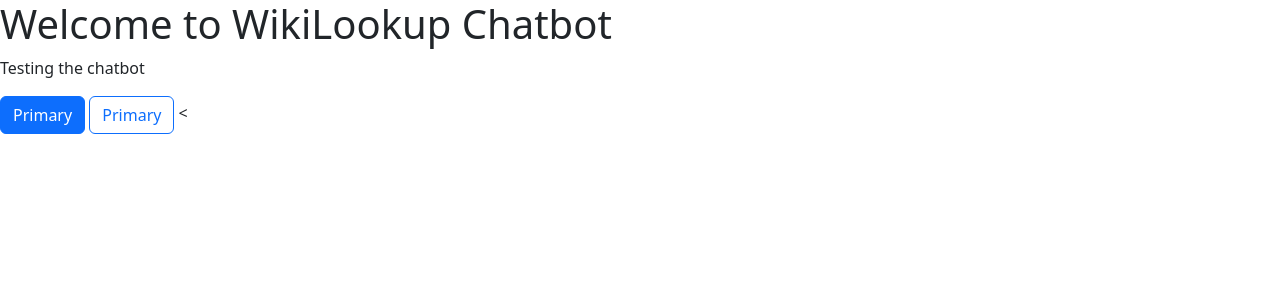
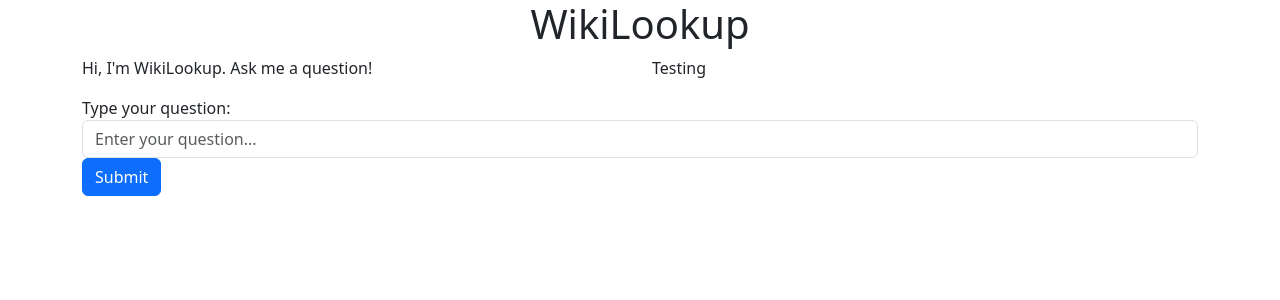
Before and after one commit to kdatwood/WikiLookup, a Django app: page /chatbot/ in a window 1280 px wide. Shown: the top 300 px of the page. Run offline with Django 4.2, Linux system fonts and the light colour scheme; some libraries are stand-ins or nearby versions.

Commit message:
Added initial HTML and Bootstrap code for the front-end. Implemented basic layout for the WikiLookUp front-end using Bootstrap. Created header, chat logs, and input area using Bootstrap grid system. Styled the WikiLookUp front-end using Bootstrap classes. Set up initial front-end architecture using Bootstrap and Django.

```diff
--- a/chatbot/templates/index.html
+++ b/chatbot/templates/index.html
@@ -11,11 +11,47 @@
     />
   </head>
   <body>
-    <h1>Welcome to WikiLookup Chatbot</h1>
-    <p>Testing the chatbot</p>
-    <button type="button" class="btn btn-primary">Primary</button>
-    <button type="button" class="btn btn-outline-primary">Primary</button>
+    <div class="container">
+      <div class="row">
+        <div class="col-12 text-center">
+          <h1>WikiLookup</h1>
+        </div>
+      </div>
+    </div>
+
+    <div class="container">
+      <div class="row">
+        <div class="col-md-6">
+          <div id="chat-log">
+            <!-- Chat log messages will be displayed here -->
+            <p>Hi, I'm WikiLookup. Ask me a question!</p>
+          </div>
+        </div>
+        <div class="col-md-6">
+          <div id="chatbot-log">
+            <!-- Chatbot log messages will be displayed here -->
+            <p>Testing</p>
+          </div>
+        </div>
+      </div>
+    </div>
+
+    <footer class="footer">
+      <div class="container">
+        <form>
+          <div class="form-group">
+            <label for="question">Type your question:</label>
+            <input
+              type="text"
+              class="form-control"
+              id="question"
+              placeholder="Enter your question..."
+            />
+          </div>
+          <button type="submit" class="btn btn-primary">Submit</button>
+        </form>
+      </div>
+    </footer>
     <script type="text/javascript" src="{% static 'js/bootstrap.js'%}"></script>
-    <
   </body>
 </html>
```
